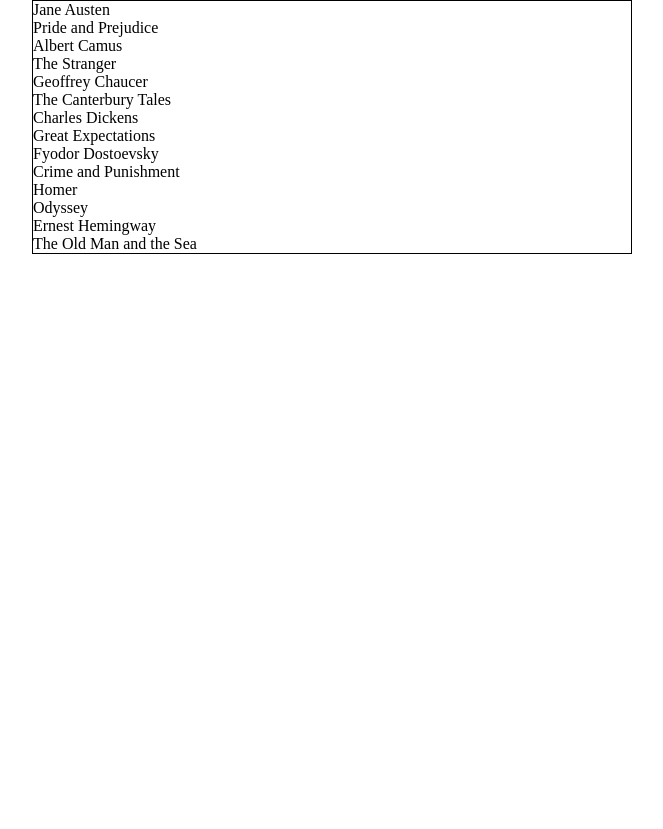
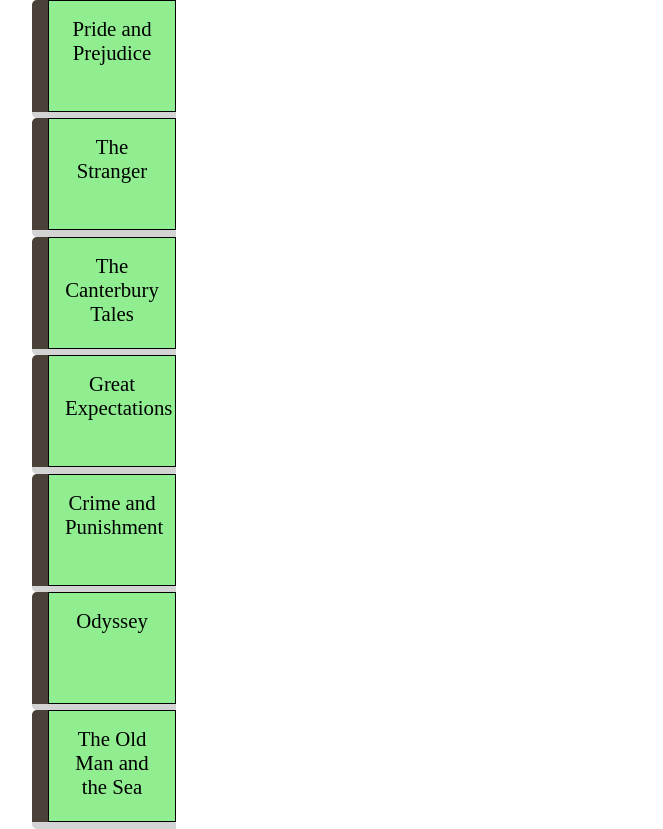
Before and after one commit to atoopdev/library, a plain HTML site: page index.html in a window 1280 px wide. Shown: the whole page, without its empty margins (308-971 px from the left). Before the commit the page ends 800 px from the top, so only its background shows below. Drawn offline with Linux system fonts and the light colour scheme.

Commit message:
tweak css to style output as 3d book

```diff
--- a/main.css
+++ b/main.css
@@ -24,12 +24,40 @@ p {
 .container {
   max-width: 600px;
   margin: 0 auto;
-  border: 1px solid black;
+  /* border: 1px solid black; */
 
-  display: grid;
+
 }
 
 .book {
-  display: flex;
-  flex-direction: column;
+  display: grid;
+  grid-template-columns: 1rem 8rem;
+
+  grid-template-areas:
+  "spine cover"
+  "footer footer";
+
 }
+
+.title{
+  grid-area: cover;
+  height: 7rem;
+  background-color: lightgreen;
+  text-align: center;
+  padding: 1rem;
+  font-size: 1.3rem;
+  border: 1px solid black;
+}
+
+.spine{
+  grid-area: spine;
+  background-color: #4A4238;
+  border-top-left-radius: 0.3rem;
+}
+
+.footer{
+  grid-area: footer;
+  padding:0.2rem;
+  background-color: lightgrey;
+  border-bottom-left-radius: 0.3rem;
+}
--- a/script.js
+++ b/script.js
@@ -25,7 +25,8 @@ getLibrary().then(library=>{
 function getBookHTML(book){
     return `
     <div class="book">
-    <div class="author">${book.author}</div>
     <div class="title">${book.title}</div>
+    <div class="spine"></div>
+    <div class="footer"></div>
     </div>`
 }
```
